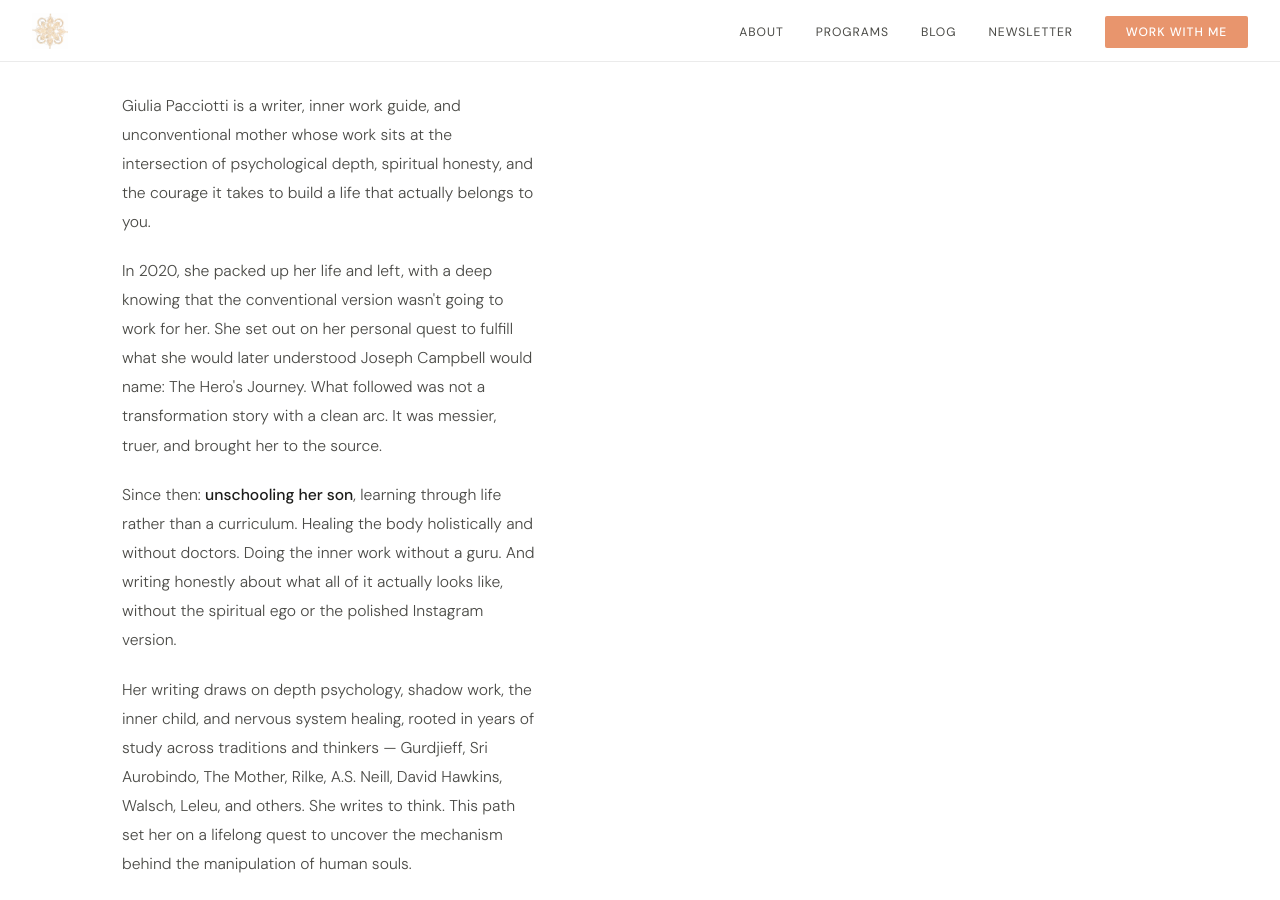
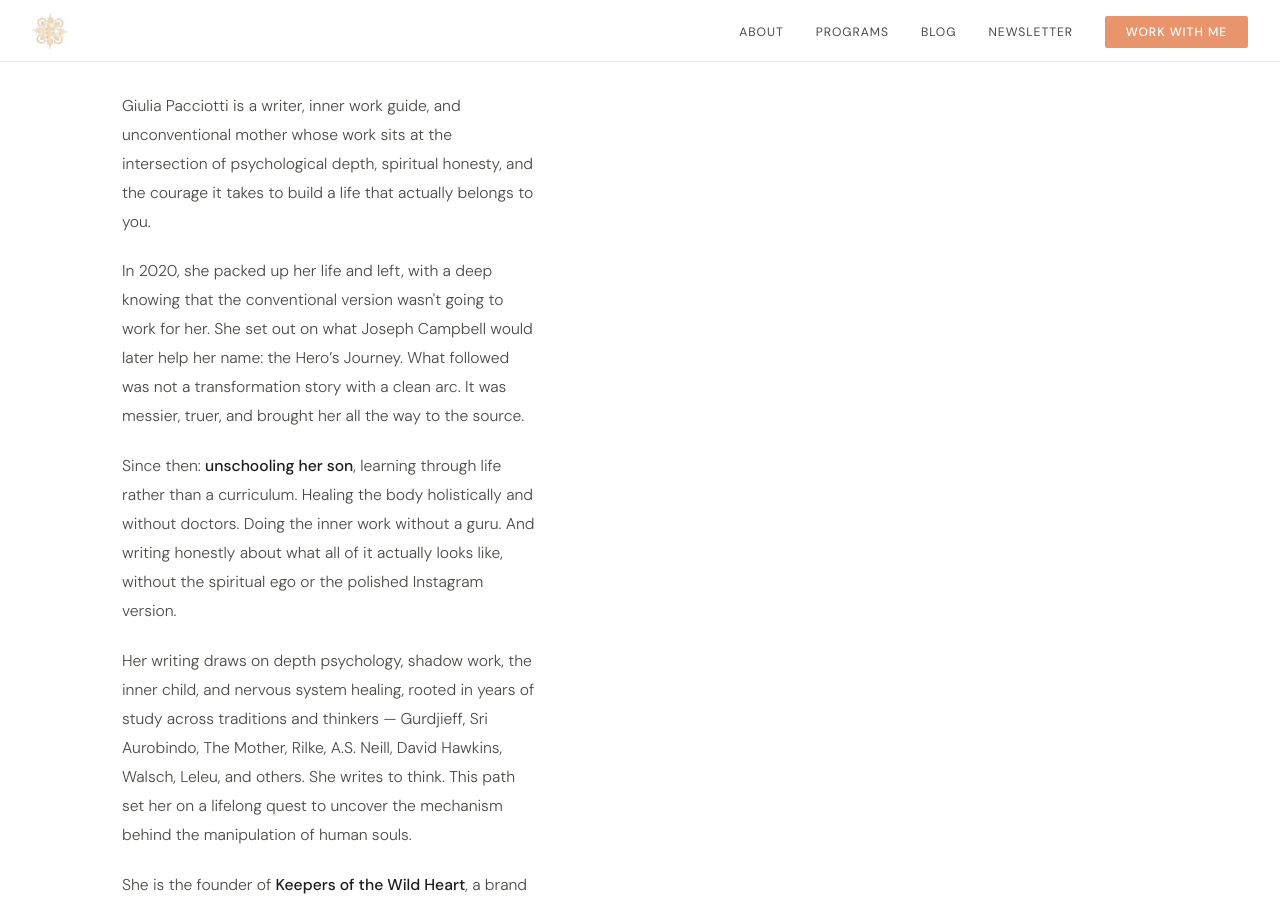
Before and after one commit to Blubell26/giuliapacciotti.com, a Jekyll site: the page built from about.md, in a window 1280 px wide and 900 px high, scrolled down 753 px. Built offline with Jekyll 4.4.1, drawn with Linux system fonts in a browser that asks for light colours.

Commit message:
Update about.html

```diff
--- a/_layouts/about.html
+++ b/_layouts/about.html
@@ -80,7 +80,7 @@
       <img src="/IMG_3043.jpeg" alt="Giulia Pacciotti" style="width:100%;max-width:420px;border-radius:2px;display:block;margin-bottom:2rem;">
       <p>Giulia Pacciotti is a writer, inner work guide, and unconventional mother whose work sits at the intersection of psychological depth, spiritual honesty, and the courage it takes to build a life that actually belongs to you.</p>
 
-      <p>In 2020, she packed up her life and left, with a deep knowing that the conventional version wasn't going to work for her. She set out on her personal quest to fulfill what she would later understood Joseph Campbell would name: The Hero's Journey. What followed was not a transformation story with a clean arc. It was messier, truer, and brought her to the source.</p>
+      <p>In 2020, she packed up her life and left, with a deep knowing that the conventional version wasn't going to work for her. She set out on what Joseph Campbell would later help her name: the Hero’s Journey. What followed was not a transformation story with a clean arc. It was messier, truer, and brought her all the way to the source.</p>
 
       <p>Since then: <strong>unschooling her son</strong>, learning through life rather than a curriculum. Healing the body holistically and without doctors. Doing the inner work without a guru. And writing honestly about what all of it actually looks like, without the spiritual ego or the polished Instagram version.</p>
 
```
